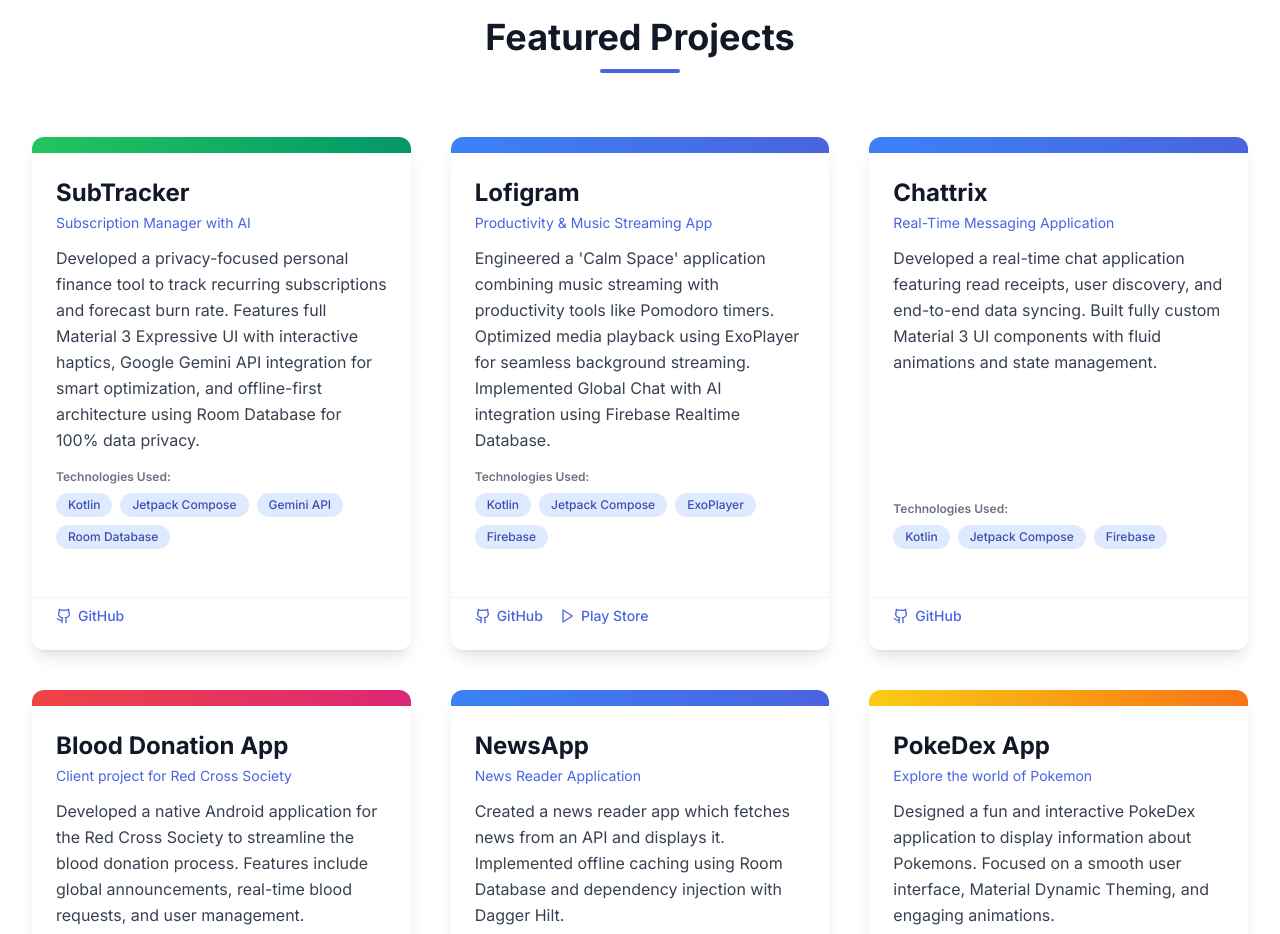
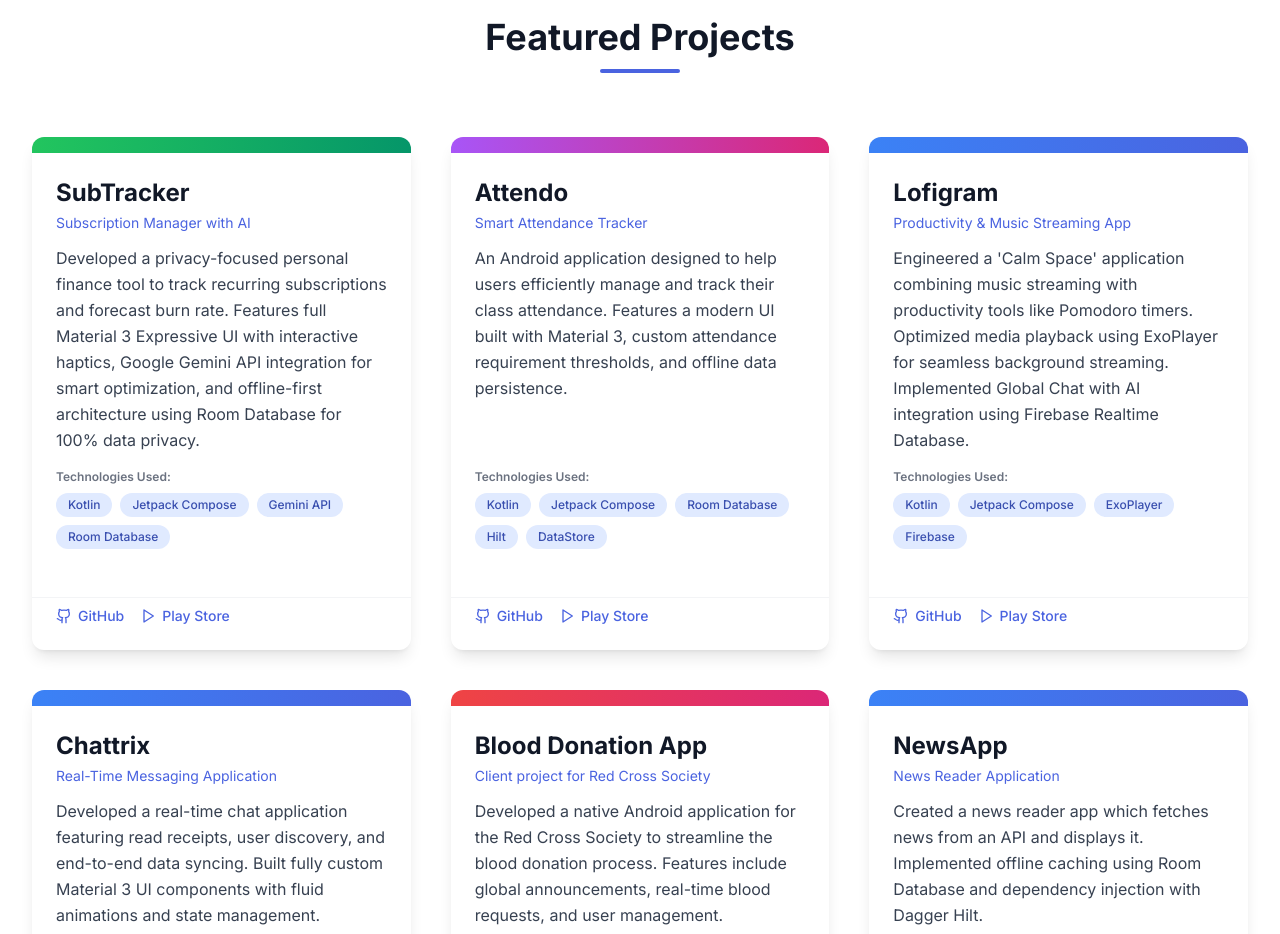
Before and after one commit to jarvis1704/portfolio, a Next.js app: page / in a window 1280 px wide. Shown: the part 2820-3754 px from the top of the page. Built offline with nearby package versions, Linux system fonts and the light colour scheme.

Commit message:
add: add attendo as project

```diff
--- a/src/app/page.js
+++ b/src/app/page.js
@@ -59,8 +59,16 @@ const resumeData = {
       subtitle: "Subscription Manager with AI",
       description: "Developed a privacy-focused personal finance tool to track recurring subscriptions and forecast burn rate. Features full Material 3 Expressive UI with interactive haptics, Google Gemini API integration for smart optimization, and offline-first architecture using Room Database for 100% data privacy.",
       technologies: ["Kotlin", "Jetpack Compose", "Gemini API", "Room Database"],
-      links: [{ label: "GitHub", icon: <Github size={16} />, url: "https://github.com/jarvis1704/SubTracker" }],
+      links: [{ label: "GitHub", icon: <Github size={16} />, url: "https://github.com/jarvis1704/SubTracker" }, { label: "Play Store", icon: <Play size={16} />, url: "https://play.google.com/store/apps/details?id=com.biprangshu.subtracker" }],
       color: "from-green-500 to-emerald-600"
+    },
+    {
+      title: "Attendo",
+      subtitle: "Smart Attendance Tracker",
+      description: "An Android application designed to help users efficiently manage and track their class attendance. Features a modern UI built with Material 3, custom attendance requirement thresholds, and offline data persistence.",
+      technologies: ["Kotlin", "Jetpack Compose", "Room Database", "Hilt", "DataStore"],
+      links: [{ label: "GitHub", icon: <Github size={16} />, url: "https://github.com/jarvis1704/Attendo" }, { label: "Play Store", icon: <Play size={16} />, url: "https://play.google.com/store/apps/details?id=com.biprangshu.attendo" }],
+      color: "from-purple-500 to-pink-600"
     },
     {
       title: "Lofigram",
```
